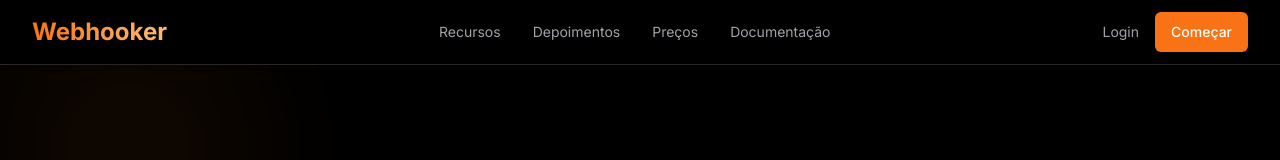
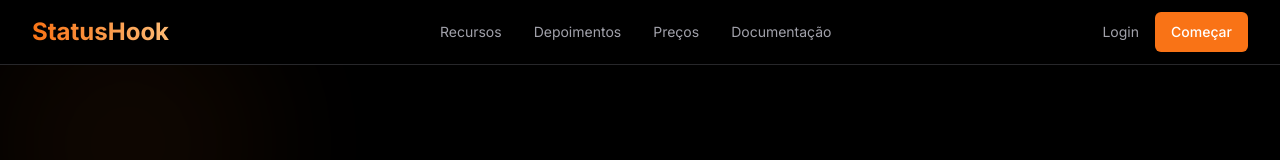
Before and after one commit to zinfex/statushook-opensource, a Next.js app in the folder client/: page / in a window 1280 px wide. Shown: the top 160 px of the page. Built offline with nearby package versions, Linux system fonts and the light colour scheme.

Commit message:
Troca de marca

```diff
--- a/client/app/layout.tsx
+++ b/client/app/layout.tsx
@@ -23,7 +23,7 @@ import { Metadata } from "next"
 
 export const metadata: Metadata = {
   title: {
-    default: 'Webhooker - Monitore suas automações',
+    default: 'StatusHook - Monitore suas automações',
     template: '%s - Monitore suas automações',
     absolute: '',
   },
--- a/client/app/page.tsx
+++ b/client/app/page.tsx
@@ -22,7 +22,7 @@ export default function LandingPage() {
           <div className="flex h-16 items-center justify-between">
             <div className="flex items-center">
               <span className="text-2xl font-bold bg-gradient-to-r from-orange-500 to-orange-300 bg-clip-text text-transparent">
-                Webhooker
+                StatusHook
               </span>
             </div>
             <nav className="hidden md:flex items-center space-x-8">
@@ -317,7 +317,7 @@ export default function LandingPage() {
           <div className="grid grid-cols-2 md:grid-cols-4 lg:grid-cols-5 gap-8">
             <div className="col-span-2 lg:col-span-1">
               <span className="text-2xl font-bold bg-gradient-to-r from-orange-500 to-orange-300 bg-clip-text text-transparent">
-                Webhooker
+                StatusHook
               </span>
               <p className="mt-4 text-sm text-zinc-500">
                 Construindo o futuro do desenvolvimento web, um deploy de cada
@@ -475,7 +475,7 @@ export default function LandingPage() {
           </div>
           <div className="mt-12 pt-8 border-t border-zinc-800 flex flex-col md:flex-row justify-between items-center">
             <p className="text-sm text-zinc-500">
-              &copy; 2025 Webhooker. Todos os direitos reservados.
+              &copy; 2025 StatusHook. Todos os direitos reservados.
             </p>
             <div className="mt-4 md:mt-0 flex space-x-6">
               <a href="#" className="text-sm text-zinc-500 hover:text-white">
```
Also changed, not shown: 1 other file (tests, documents, lock files or other folders).
